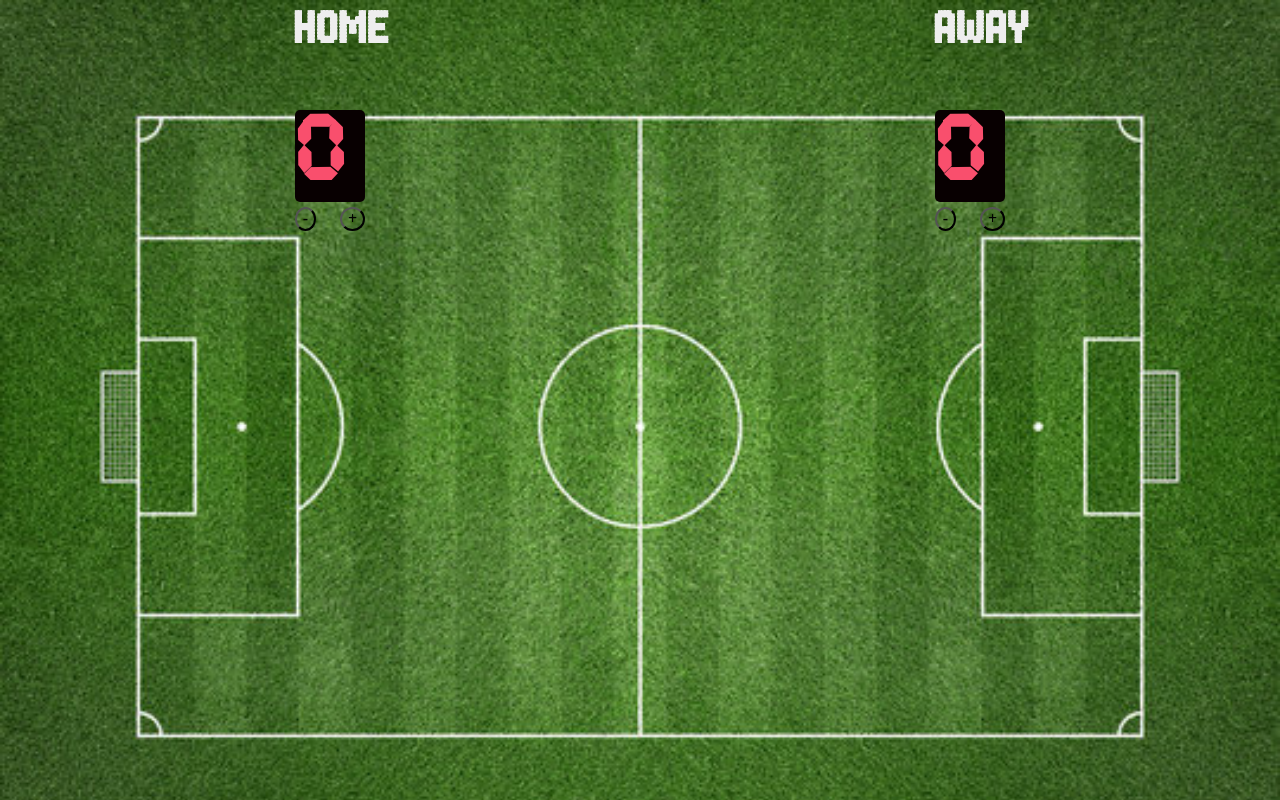
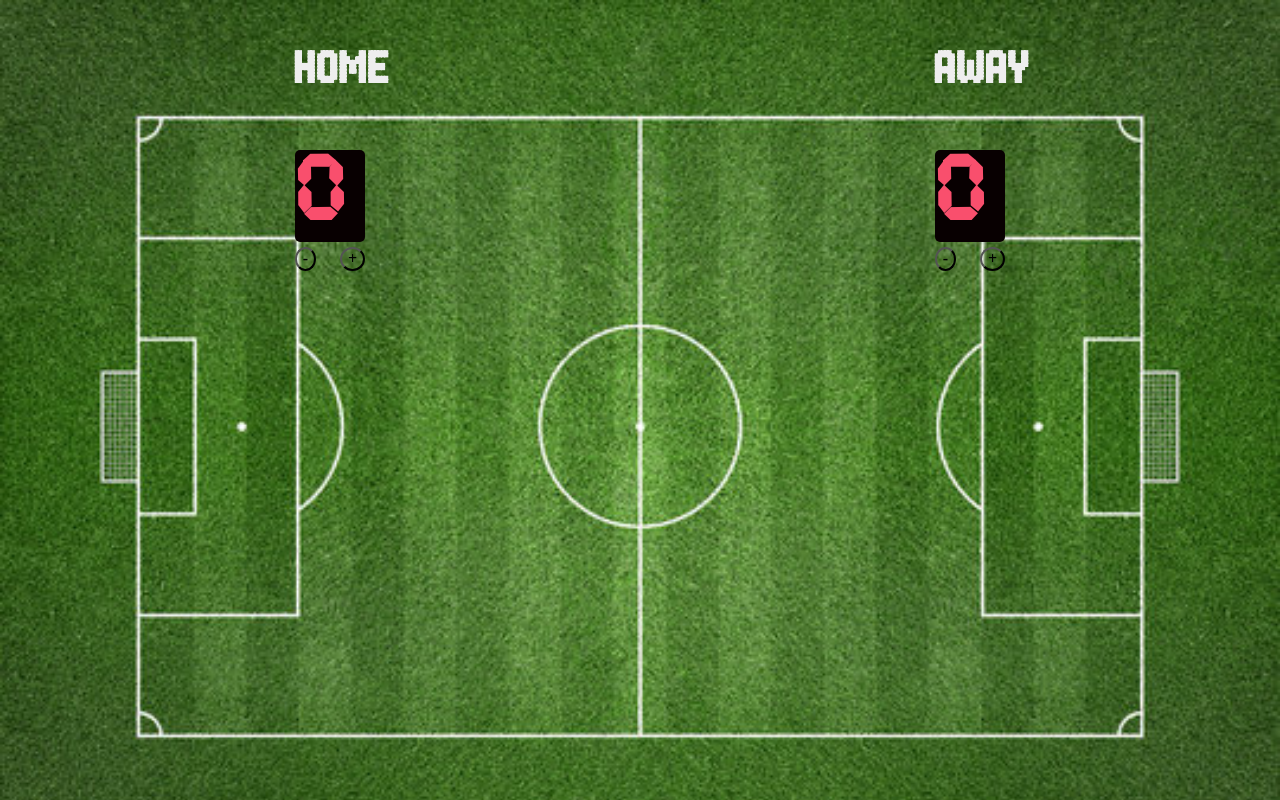
Before and after one commit to gbemi001/Score-board, a plain HTML site: page index.html in a window 1280 px wide. Drawn offline with nearby package versions, Linux system fonts and the light colour scheme.

Commit message:
Update index.css

```diff
--- a/index.css
+++ b/index.css
@@ -26,8 +26,7 @@ body {
     margin-bottom: 5px;
 }
 h3{
-    margin-top: 10px;
-    margin-bottom: 0px;
+    margin-top: 50px;
     margin-left: 20px;
     width: 50px;
     font-size: 40px;
```
